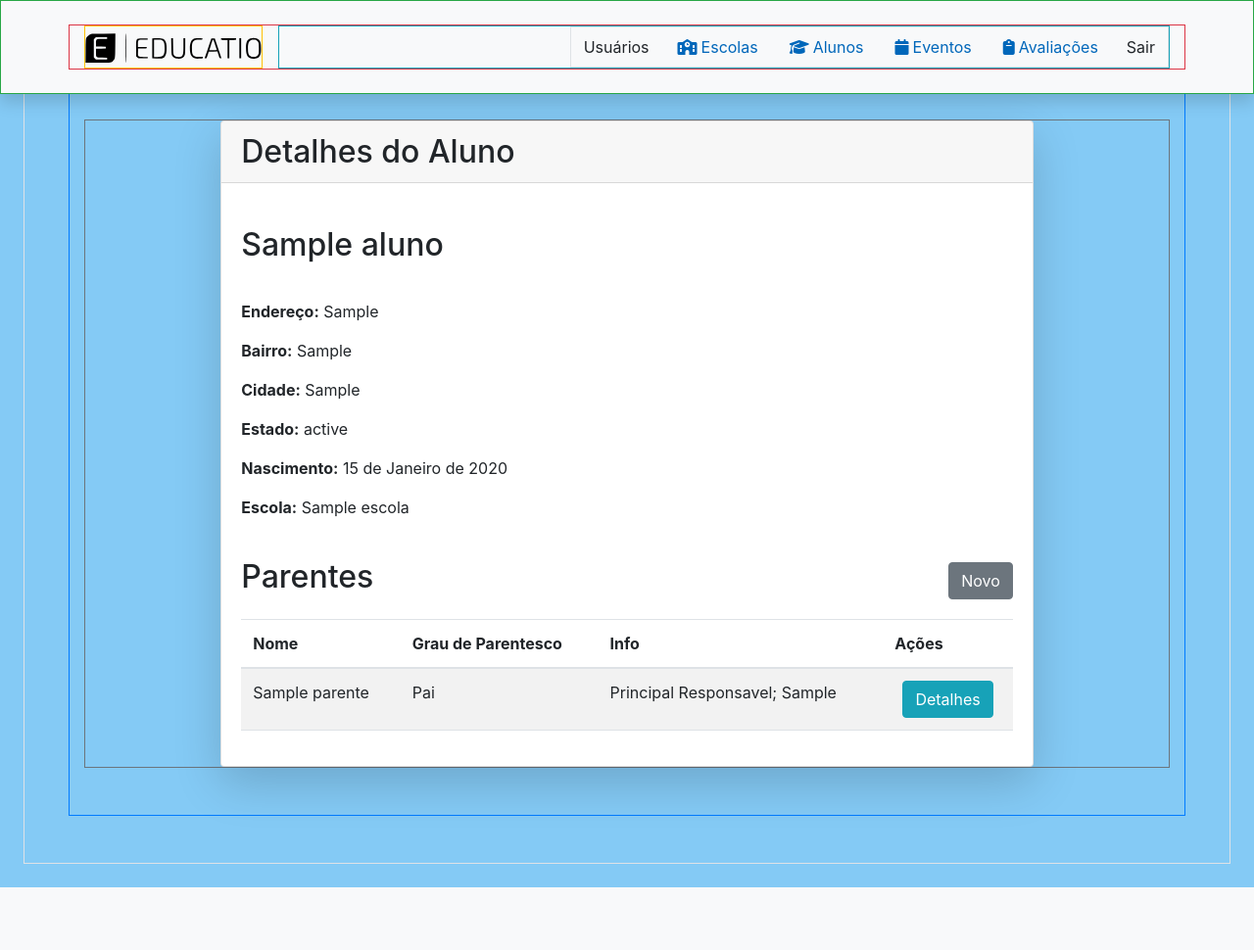
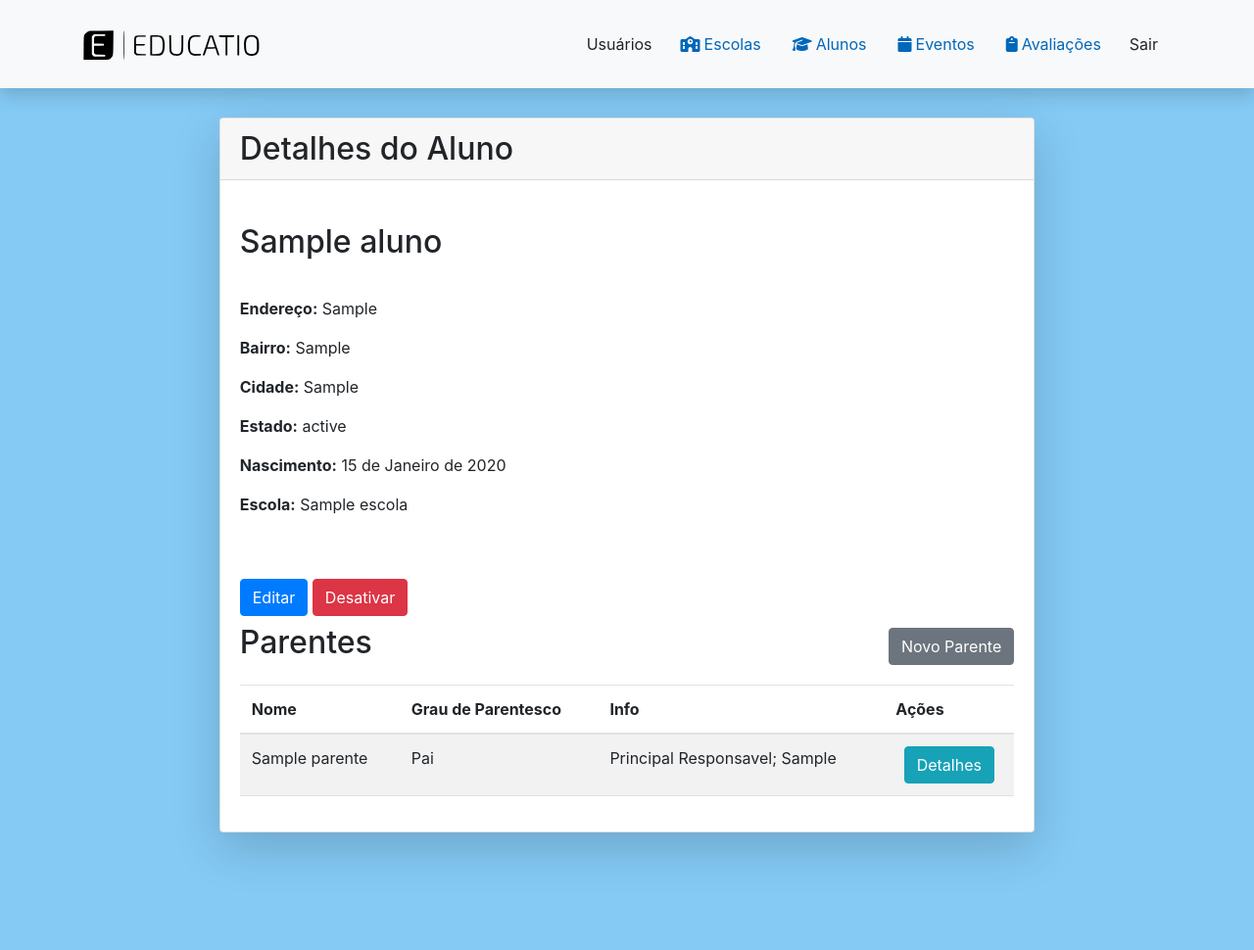
Before and after one commit to caro-marks/educatio, a Django app: page /aluno/1/ in a window 1280 px wide. Shown: the whole page at 98% size. Before the commit the page ends 906 px from the top, so only its background shows below. Run offline with Django 4.2, Linux system fonts and the light colour scheme; a user stored in the database is signed in; tables that the repository leaves empty hold one stand-in row (values such as "Sample post"); some libraries are stand-ins or nearby versions.

Commit message:
adjusting things before major changings

```diff
--- a/escolas/forms.py
+++ b/escolas/forms.py
@@ -162,6 +162,57 @@ class CriaAlunoForm(forms.ModelForm):
             )
         )
 
+class EditaAlunoForm(forms.ModelForm):
+    class Meta:
+        model = Aluno
+        exclude = ['operador', 'familia']
+        widgets = {
+            'data_nascimento': DateInput(attrs={'type': 'date'}),
+            'info_adicionais': forms.Textarea(attrs={'rows': 2}),
+            'estado': forms.Select(choices=ESTADOS_BRASILEIROS)
+        }
+
+    def __init__(self, *args, **kwargs):
+        super().__init__(*args, **kwargs)
+        self.helper = FormHelper()
+        self.helper.layout = Layout(
+            Row(
+                Column('nome', css_class="col-md-9"),
+                Column('cpf', css_class="col-md-3")
+            ),
+            Row(
+                Column('endereco', css_class="col-md-4"),
+                Column('bairro', css_class="col-md-2"),
+                Column('complemento')
+            ),
+            Row(
+                Column('cep', css_class="col-md-2"),
+                Column('cidade', css_class="col-md-3"),
+                Column('estado', css_class="col-md-2"),
+                Column('data_nascimento')
+            ),
+            Row(
+                Column('escola', css_class='col-md-6'),
+                Column('periodo', css_class='col-md-3'),
+                Column('serie', css_class='col-md-3'),
+            ),
+            Row(
+                Column('estado_civil_pais', css_class='col-md-3'),
+                Column('cras', css_class='col-md-3'),
+                Column('vulnerabilidades', css_class='col-md-3'),
+                Column('remedios', css_class='col-md-3'),
+            ),
+            Row(
+                Column('info_adicionais'),
+            ),
+            Row(
+                ButtonHolder(
+                    Submit('submit', 'Editar aluno', ),
+                ),
+                css_class="justify-content-md-end pr-1"
+            )
+        )
+
 class ListAlunosFilter(forms.Form):
     escola = forms.ChoiceField(choices=[('', '--')] + [(escola.id, escola.nome) for escola in Escola.objects.filter(ativo=True)], required=False)
 
--- a/escolas/urls.py
+++ b/escolas/urls.py
@@ -20,6 +20,8 @@ from .views import (
     DetalheAlunoView,
     ListaAlunosView,
     AlunoCreateView,
+    AlunoUpdateView,
+    AlunoDesativaView,
     # # parente
     ParenteCreateView,
     DetalheParenteView,
@@ -62,6 +64,8 @@ urlpatterns = [
     path('alunos/', ListaAlunosView.as_view(), name='alunos'),
     path('aluno/novo/', AlunoCreateView.as_view(), name='cria_aluno'),
     path('aluno/<int:pk>/', DetalheAlunoView.as_view(), name='aluno'),
+    path('aluno/<int:pk>/edita', AlunoUpdateView.as_view(), name='edita_aluno'),
+    path('aluno/<int:pk>/desativa', AlunoDesativaView.as_view(), name='desativa_aluno'),
 
     # parente
     path('aluno/<int:aluno_id>/parente/novo/', ParenteCreateView.as_view(), name='cria_parente'),
--- a/escolas/views.py
+++ b/escolas/views.py
@@ -3,7 +3,7 @@ from typing import Any, Dict
 from django.db.models.query import QuerySet
 from django.views.generic import ListView, DetailView, TemplateView, View, CreateView, UpdateView
 from .models import CustomUser, Escola, Aluno, Evento, TipoEvento, NotaEvento, Parente
-from .forms import UsuarioForm, CriaEscolaForm, ListAlunosFilter, CriaAlunoForm, CriaParenteForm, ListEventosFilter, CriaEventoForm, CriaTipoEvento, ListNotasEventoFilter, AvaliarEventoForm, EditaEscolaForm
+from .forms import UsuarioForm, CriaEscolaForm, ListAlunosFilter, CriaAlunoForm, CriaParenteForm, ListEventosFilter, CriaEventoForm, CriaTipoEvento, ListNotasEventoFilter, AvaliarEventoForm, EditaEscolaForm, EditaAlunoForm
 from django.contrib.auth.models import Group
 from django.contrib.auth.mixins import LoginRequiredMixin
 from django.urls import reverse, reverse_lazy
@@ -65,7 +65,7 @@ class EscolasListView(LoginRequiredMixin, ListView):
 
     def get_queryset(self) -> QuerySet[Any]:
         queryset = super().get_queryset().filter(ativo=True)
-        return queryset.order_by()
+        return queryset.order_by('nome')
 
 class EscolaCreateView(LoginRequiredMixin, CreateView):
     """
@@ -80,6 +80,7 @@ class EscolaCreateView(LoginRequiredMixin, CreateView):
 
     def form_valid(self, form):
         form.instance.operador = self.request.user
+        form.instance.ativo = True
         return super().form_valid(form)
 
 class EscolaUpdateView(LoginRequiredMixin, UpdateView):
@@ -112,19 +113,22 @@ class DetalheAlunoView(LoginRequiredMixin, DetailView):
     template_name = 'alunos/detalhe_aluno.html'
     context_object_name = 'aluno'
 
-class ListaAlunosView(LoginRequiredMixin, ListView):
+    def get_context_data(self, **kwargs: Any) -> Dict[str, Any]:
+        context = super().get_context_data(**kwargs)
+        context['parente_form'] = CriaParenteForm()
+        return context
+
+class ListaAlunosView(LoginRequiredMixin, TemplateView):
     model = Aluno
     template_name = 'alunos/lista_alunos.html'
-    context_object_name = 'alunos'
     form_class = ListAlunosFilter
 
     def get_context_data(self, **kwargs):
         context = super().get_context_data(**kwargs)
         context['form'] = self.form_class(self.request.GET)
-        print(f'\nall alunos:\n{self.model.objects.all()}\n')
         context['alunos'] = self.model.objects.filter(
             ativo=True
-        )
+        ).order_by('nome')
 
         if escola_id := self.request.GET.get('escola'):
             context['alunos'] = self.model.objects.filter(escola__id=escola_id)
@@ -135,10 +139,11 @@ class ListaAlunosView(LoginRequiredMixin, ListView):
                 {
                     'id': aluno.id,
                     'nome': aluno.nome,
+                    'escola': aluno.escola,
                     'idade': self.get_idade(aluno.data_nascimento),
                 })
 
-        context['alunos_info'] = alunos_info
+        context['alunos'] = alunos_info
         return context
 
     def get_idade(self, data_nascimento):
@@ -166,8 +171,30 @@ class AlunoCreateView(LoginRequiredMixin, CreateView):
 
     def form_valid(self, form):
         form.instance.operador = self.request.user
+        form.instance.ativo = True
         return super().form_valid(form)
 
+class AlunoUpdateView(LoginRequiredMixin, UpdateView):
+    model = Aluno
+    form_class = EditaAlunoForm
+    template_name = 'alunos/edita_aluno.html'
+
+    def get_success_url(self) -> str:
+        return reverse('escolas:aluno', args=[self.object.pk])
+
+    def form_valid(self, form):
+        form.instance.operador = self.request.user
+        return super().form_valid(form)
+
+class AlunoDesativaView(LoginRequiredMixin, View):
+    model = Aluno
+
+    def get(self, request, pk):
+        objeto = get_object_or_404(self.model, pk=pk)
+        objeto.ativo = False
+        objeto.save()
+        redirect_url = reverse('escolas:alunos')
+        return redirect(redirect_url)
 
 ### Parente
 class ParenteCreateView(LoginRequiredMixin, CreateView):
@@ -219,7 +246,7 @@ class ListaEventosView(LoginRequiredMixin, ListView):
         context['form'] = self.form_class(self.request.GET)
 
         if escola_id := self.request.GET.get('escola'):
-            context['eventos'] = self.model.objects.filter(escola__id=escola_id)
+            context['eventos'] = self.model.objects.filter(escola__id=escola_id).order_by('-data', 'descricao', 'tipo_evento', 'escola')
 
         return context
 
@@ -233,7 +260,7 @@ class ListaEventosView(LoginRequiredMixin, ListView):
             if data_fim := form.cleaned_data.get('data_fim'):
                 queryset = queryset.filter(data__lte=data_fim)
 
-        return queryset
+        return queryset.order_by('-data', 'descricao', 'tipo_evento','escola')
 
 class CriaEventoView(LoginRequiredMixin, CreateView):
     model = Evento
--- a/static/js/script.js
+++ b/static/js/script.js
@@ -1,2 +1,3 @@
-// new DataTable('#escolas')
-// new DataTable('#notas-eventos');
+new DataTable('#escolas')
+new DataTable('#notas-eventos');
+new DataTable('#alunos');
--- a/templates/alunos/cria_parente.html
+++ b/templates/alunos/cria_parente.html
@@ -1,11 +1,26 @@
-{% extends 'homepage.html' %}
 
-{% block content %}
+<form action="{% url 'escolas:cria_parente' aluno.id %}" method="post">
+    <div id="parenteModal" class="modal fade" role="dialog">
+        <div class="modal-dialog">
 
-    {% load crispy_forms_tags %}
-    <form action="{% url 'escolas:cria_parente' aluno_id %}" method="post">
-        {% csrf_token %}
-        {{ form|crispy }}
-        <button class="filter-button" type="submit"">Cadastrar Parente</button>
-    </form>
-{% endblock %}
+        <!-- Modal content-->
+            <div class="modal-content">
+                <div class="modal-header">
+                    <button type="button" class="close" data-dismiss="modal">&times;</button>
+                    <h4 class="modal-title">Cadastro de Parente</h4>
+                </div>
+                <div class="modal-body">
+                    {%load crispy_forms_tags %}
+                    {% csrf_token %}
+
+                    {{ parente_form|crispy }}
+                </div>
+                <div class="modal-footer">
+                    <button class="filter-button" type="submit">Cadastrar Parente</button>
+                    <button class="btn btn-default" data-dismiss="modal">Cancelar</button>
+                </div>
+            </div>
+
+        </div>
+    </div>
+</form>
--- /dev/null
+++ b/templates/alunos/desativa_aluno.html
@@ -0,0 +1,22 @@
+
+<div id="desativaAlunoModal" class="modal fade" role="dialog">
+  <div class="modal-dialog">
+
+  <!-- Modal content-->
+      <div class="modal-content">
+          <div class="modal-header">
+              <button type="button" class="close" data-dismiss="modal">&times;</button>
+              <h4 class="modal-title">Desativação de aluno</h4>
+          </div>
+          <div class="modal-body">
+              <h5>
+              Tem certeza que deseja desativar este aluno?
+              </h5>
+          </div>
+          <div class="modal-footer">
+              <a href="{% url 'escolas:desativa_aluno' aluno.id %}" class="btn btn-default">Desativar</a>
+              <button class="btn btn-secundary" data-dismiss="modal">Cancelar</button>
+          </div>
+      </div>
+  </div>
+</div>
--- a/templates/alunos/detalhe_aluno.html
+++ b/templates/alunos/detalhe_aluno.html
@@ -14,12 +14,17 @@
         <p class="card-text"><strong>Estado:</strong> {{ aluno.estado }}</p>
         <p class="card-text"><strong>Nascimento:</strong> {{ aluno.data_nascimento }}</p>
         <p class="card-text"><strong>Escola:</strong> {{ aluno.escola }}</p>
-    <br>
-    <div class="d-flex flex-row justify-content-between align-items-center">
+        <a href="{% url 'escolas:edita_aluno' aluno.id %}" class="mt-5 btn btn-primary">
+            Editar
+        </a>
+        <button class="mt-5 btn btn-danger" type="button" data-toggle="modal" data-target="#desativaAlunoModal">
+            Desativar
+        </button>
+        <div class="d-flex flex-row justify-content-between align-items-center mt-2">
             <h2>Parentes</h2>
-        <a role="button" class="btn btn-secondary" href="{% url 'escolas:cria_parente' aluno.id %}">
-            Novo
-        </a>
+            <button type="button" class="btn btn-secondary" data-toggle="modal" data-target="#parenteModal">
+                Novo Parente
+            </button>
         </div>
         <table id="aluno" class="table table-striped table-bordeless mt-3" style="width:100%">
             <thead>
@@ -54,4 +59,6 @@
         </table>
     </div>
 </div>
+{% include 'alunos/cria_parente.html' %}
+{% include 'alunos/desativa_aluno.html' %}
 {% endblock %}
--- a/templates/alunos/lista_alunos.html
+++ b/templates/alunos/lista_alunos.html
@@ -28,14 +28,16 @@
             <tr>
                 <th>Aluno</th>
                 <th>Idade</th>
-                <th class="col-4">Ações</th>
+                <th>Escola</th>
+                <th class="col-3">Ações</th>
             </tr>
         </thead>
         <tbody>
-            {% for aluno in alunos_info %}
+            {% for aluno in alunos %}
             <tr>
                 <td class="border-bottom">{{ aluno.nome }}</td>
                 <td class="border-bottom">{{ aluno.idade }}</td>
+                <td class="border-bottom">{{ aluno.escola }}</td>
                 <td class="text-center align-middle border-bottom">
                     <div class="btn-group" role="group" aria-label="Acoes">
                         <a role="button" class="btn custom-button" href="{% url 'escolas:aluno' aluno.id %}">
--- a/templates/eventos/cria_evento.html
+++ b/templates/eventos/cria_evento.html
@@ -7,7 +7,9 @@
         {% csrf_token %}
         <div class="d-flex flex-row justify-content-between align-items-center">
             {{ form.tipo_evento|as_crispy_field  }}
-            <button type="button" class="btn btn-info btn-lg" data-toggle="modal" data-target="#tipoEventoModal">Cadastrar Tipo de Evento</button>
+            <button type="button" class="btn btn-info btn-lg" data-toggle="modal" data-target="#tipoEventoModal">
+                Cadastrar Tipo de Evento
+            </button>
         </div>
         {{ form.escola|as_crispy_field  }}
         {{ form.data|as_crispy_field  }}
--- a/templates/homepage.html
+++ b/templates/homepage.html
@@ -14,10 +14,10 @@
     <link rel="stylesheet" href="{% static 'css/style.css' %}">
 
 </head>
-<body class="d-flex align-items-center flex-column m-4 border" style="min-height: 90vh;">
+<body class="d-flex align-items-center flex-column m-4" style="min-height: 90vh;">
     {% include 'navbar.html' %}
-    <div class="container my-5 py-5 border border-primary">
-        <div class="d-flex justify-content-center align-items-center border border-secondary">
+    <div class="container my-5 py-5">
+        <div class="d-flex justify-content-center align-items-center">
             {% block content %}{% endblock %}
         </div>
     </div>
--- a/templates/navbar.html
+++ b/templates/navbar.html
@@ -1,8 +1,8 @@
 {% load static %}
 <!-- Navbar -->
-<nav class="navbar navbar-expand-md fixed-top bg-light navbar-light border border-success py-4 shadow">
-    <div class="container border border-danger">
-        <a class="navbar-brand border border-warning" href="{% url 'escolas:homepage' %}">
+<nav class="navbar navbar-expand-md fixed-top bg-light navbar-light py-4 shadow">
+    <div class="container">
+        <a class="navbar-brand" href="{% url 'escolas:homepage' %}">
             <img
               id="educatio-logo"
               src="{% static 'imgs/logo.svg' %}"
@@ -22,8 +22,8 @@
         >
             <i class="fas fa-bars"></i>
         </button>
-        <div class="collapse navbar-collapse border border-info justify-content-end" id="mainNavbar">
-            <ul class="navbar-nav ms-auto align-items-center border border-black">
+        <div class="collapse navbar-collapse justify-content-end" id="mainNavbar">
+            <ul class="navbar-nav ms-auto align-items-center">
                 {% if request.user.is_authenticated %}
                     {% if request.user.is_superuser %}
                         <li class="nav-item ms-3">
```
Also changed, not shown: templates/alunos/detalhe_parente.html (+18 -5 lines), templates/alunos/edita_aluno.html (added, +17 -0 lines), templates/eventos/lista_eventos.html (+17 -15 lines), 1 other file. Lines whose indentation alone changed are shown as unchanged.
